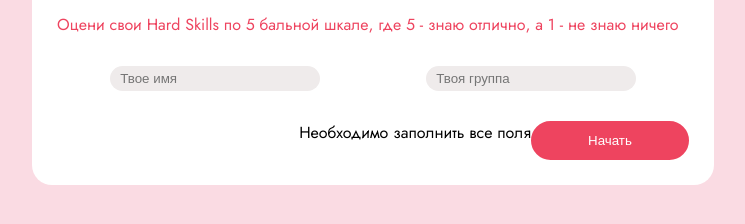
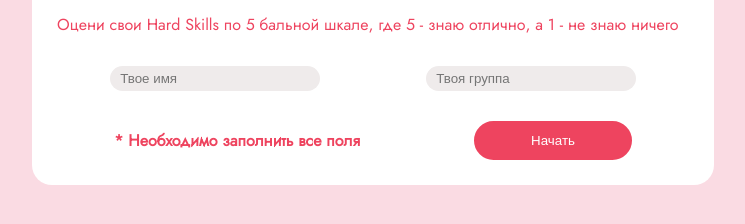
Before and after one commit to Lakshme2022/ChecklistProject, a website with bundled scripts: page src/index.html in a window 1280 px wide. Both pictures are taken after a click on the button "Начать". Shown: the part 264-488 px from the top of the page, without its empty margins (267-1012 px from the left). Built offline with nearby package versions, Linux system fonts and the light colour scheme.

Commit message:
added checkEmpty function

```diff
--- a/src/index.js
+++ b/src/index.js
@@ -8,8 +8,8 @@ function createFirstPage() {
                 Junior Frontend разработчицей</p>
             <p class="pinkText">Оцени свои Hard Skills по 5 бальной шкале, где 5 - знаю отлично, а 1 - не знаю ничего</p>
         <div class="form">
-            <input class="inputField inputName" type="text" placeholder="Твое имя" required>
-            <input class="inputField inputGroup" type="text" placeholder="Твоя группа" required>
+            <input class="inputField inputName" type="text" placeholder="Твое имя" >
+            <input class="inputField inputGroup" type="text" placeholder="Твоя группа" >
         </div>
         <div class="btnField">
         <div class="error"></div>
@@ -23,26 +23,19 @@ function createFirstPage() {
 function checkEmpty() {
     const name = document.querySelector('.inputName');
     const group = document.querySelector('.inputGroup');
-    if (name.value === '' || group.value === '') {
-        //alert('Необходимо заполнить все поля')
+    if (name.value === '' || group.value === '') {//предупреждение о незаполненных полях, если хотя бы одно из них не заполнено
         const div = document.createElement('div');
-        document.querySelector('.error').textContent = "Необходимо заполнить все поля";
-
-
+        document.querySelector('.error').textContent = "* Необходимо заполнить все поля";
     }
-    else if (name.value != "" && group.value != "") {
-        document.querySelector('.error').textContent = "";
-    }
-    else {
+    // else if (name.value != "" && group.value != "") {//удаление предупреждения о незаполненых полях, если их заполнили
+    //     document.querySelector('.error').textContent = "";
+    // } //!!!если эта часть кода активна, не работает часть "else" ниже!!!
+    else { //Капиталайз имени
         name.value = name.value[0].toUpperCase() + name.value.substring(1).toLowerCase();
         console.log(name.value);
         console.log(group.value);
-
     }
-
 }
-
-
 // }
 // button.addEventListener('click', getComment);
 //Отправка данных в локал сторедж введенных пользователем
--- a/src/style.scss
+++ b/src/style.scss
@@ -1,4 +1,3 @@
-
 //Адаптивная верстка с помощью медиа запросов
 @media screen and (max-width: 767px) {
 
@@ -65,6 +64,14 @@ h1 {
   color: rgba(238, 68, 95, 1); //TODO поменять на правильный цвет
 }
 
+.error {
+  //надпись "Необходимо заполнить все поля"
+  display: flex;
+  align-items: center;
+  color: rgba(238, 68, 95, 1);
+  font-weight: bold
+}
+
 //добавила стили для инпутов
 .form {
   display: flex;
@@ -87,7 +94,7 @@ h1 {
 //стили для кнопок
 .btnField {
   display: flex;
-  justify-content: flex-end;
+  justify-content: space-around;
 }
 
 button {
```
Also changed, not shown: src/style.min.css.
